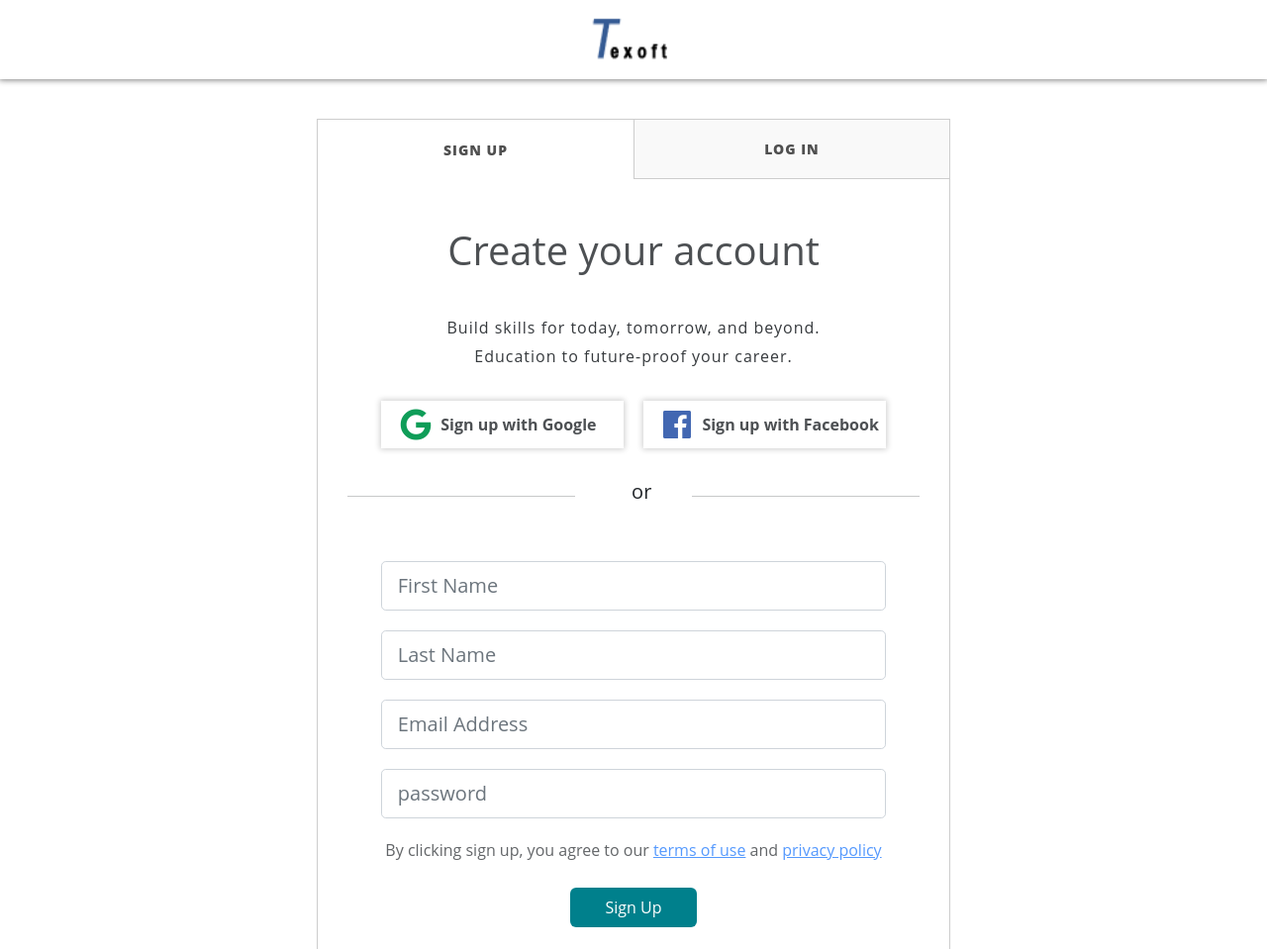
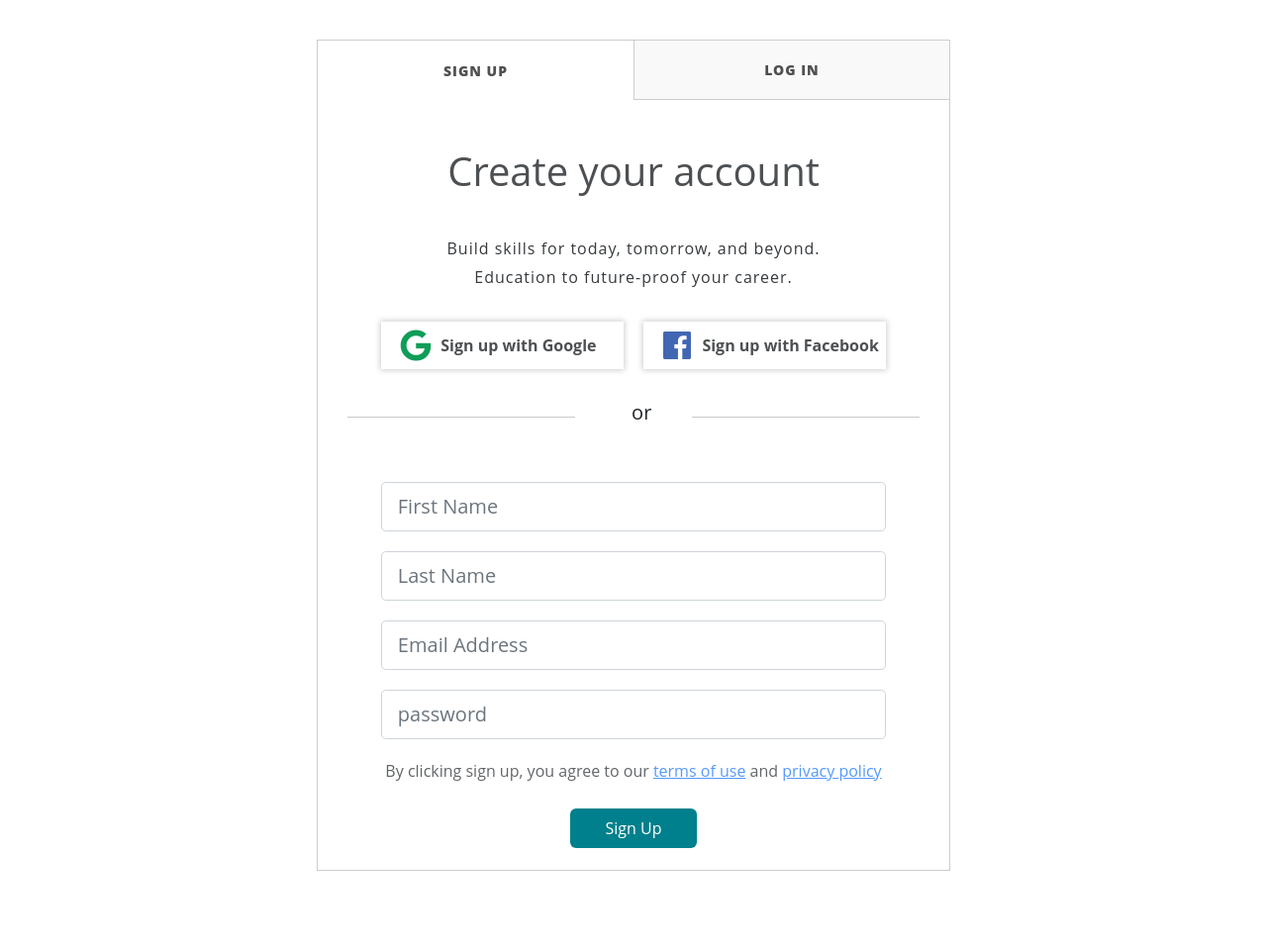
Before and after one commit to AliHamzaBham/signin-signup-, a plain HTML site: page index.html in a window 1280 px wide. Shown: the top 959 px of the page at 99% size. After the commit the page ends 920 px from the top, so only its background shows below. Drawn offline with nearby package versions, Linux system fonts and the light colour scheme.

Commit message:
nav removed

```diff
--- a/index.html
+++ b/index.html
@@ -16,9 +16,6 @@
 </head>
 
 <body>
-    <nav>
-        <img src="logo.png" alt="">
-    </nav>
 
 
     <div id="container">
```
